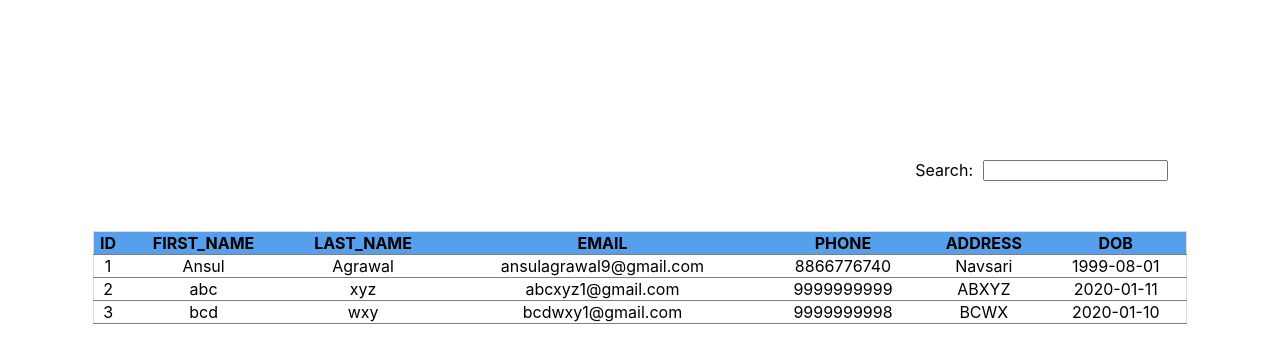
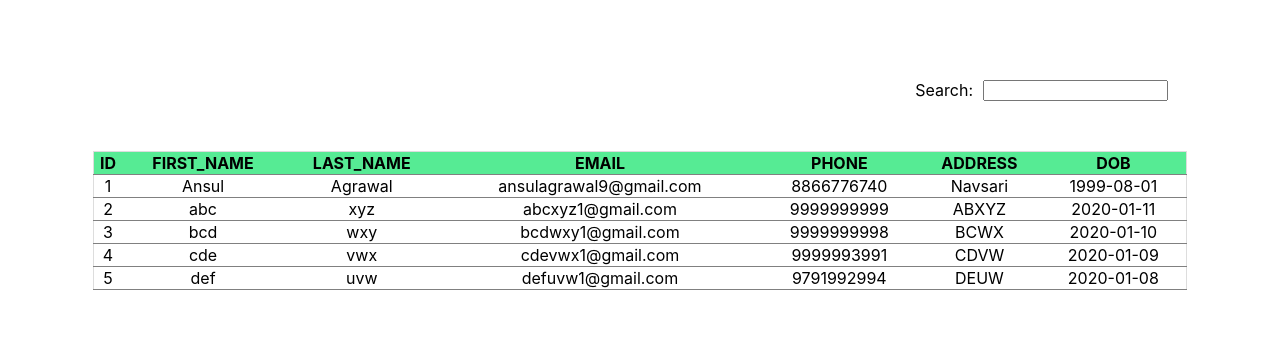
Before and after one commit to ansulagrawal/GA-Training, a React (Create React App) app in the folder frontend/: page /student in a window 1280 px wide. Shown: the top 362 px of the page. Built offline with nearby package versions, Linux system fonts and the light colour scheme.

Commit message:
Day 12 Added Classbased Component

```diff
--- a/frontend/src/App.js
+++ b/frontend/src/App.js
@@ -1,21 +1,24 @@
 import React, { Component } from 'react';
 import Student from './components/Student';
 
-// export class App extends Component {
-//    render() {
-//      return <div className='App'>
-//      </div>;
-//    }
-// }
+export class App extends Component {
+   render() {
+      return (
+         <div className='App'>
+            <Student />
+         </div>
+      );
+   }
+}
 
 // Functional component
 
-const App = () => {
-   return (
-      <div className='App'>
-         <Student />
-      </div>
-   );
-};
+// const App = () => {
+//    return (
+//       <div className='App'>
+//          <Student />
+//       </div>
+//    );
+// };
 
 export default App;
--- a/frontend/src/components/Student.js
+++ b/frontend/src/components/Student.js
@@ -2,7 +2,8 @@ import React, { Component, useState } from 'react';
 import StudentTable from './StudentTable';
 import TableSearch from './TableSearch';
 
-const data = [
+export class Student extends Component {
+   data = [
       {
          id: 1,
          first_name: 'Ansul',
@@ -30,9 +31,27 @@ const data = [
          address: 'BCWX',
          dob: '2020-01-10',
       },
+      {
+         id: 4,
+         first_name: 'cde',
+         last_name: 'vwx',
+         email: 'cdevwx1@gmail.com',
+         phone: 9999993991,
+         address: 'CDVW',
+         dob: '2020-01-09',
+      },
+      {
+         id: 5,
+         first_name: 'def',
+         last_name: 'uvw',
+         email: 'defuvw1@gmail.com',
+         phone: 9791992994,
+         address: 'DEUW',
+         dob: '2020-01-08',
+      },
    ];
 
-const colNames = [
+   colNames = [
       'id',
       'first_name',
       'last_name',
@@ -41,36 +60,111 @@ const colNames = [
       'address',
       'dob',
    ];
-// export class Student extends Component {
-//    render() {
-//       return (
-//          <div>
-//             Student
-//             <TableSearch />
-//             <StudentTable list={data} />
-//          </div>
-//       );
-//    }
-// }
 
-// Functional based component
+   constructor(props) {
+      super(props);
+      this.state = {
+         details: this.data,
+      };
+   }
+   setDetails = (d) => {
+      this.setState({ details: d });
+   };
 
-const Student = () => {
-   const [details, setDetails] = useState(data);
+   render() {
+      let { details } = this.state;
       return (
          <div
             style={{
                display: 'flex',
-            margin: '20vh auto',
+               margin: '10vh auto',
                flexDirection: 'column',
                justifyContent: 'center',
                width: '95%',
             }}
          >
-         <TableSearch data={data} updateList={setDetails} />
-         <StudentTable list={details} colNames={colNames} />
+            <TableSearch data={this.data} updateData={this.setDetails} />
+            <StudentTable list={details} colNames={this.colNames} />
          </div>
       );
-};
+   }
+}
+
+// Functional based component
+// const data = [
+//    {
+//       id: 1,
+//       first_name: 'Ansul',
+//       last_name: 'Agrawal',
+//       email: 'ansulagrawal9@gmail.com',
+//       phone: 8866776740,
+//       address: 'Navsari',
+//       dob: '1999-08-01',
+//    },
+//    {
+//       id: 2,
+//       first_name: 'abc',
+//       last_name: 'xyz',
+//       email: 'abcxyz1@gmail.com',
+//       phone: 9999999999,
+//       address: 'ABXYZ',
+//       dob: '2020-01-11',
+//    },
+//    {
+//       id: 3,
+//       first_name: 'bcd',
+//       last_name: 'wxy',
+//       email: 'bcdwxy1@gmail.com',
+//       phone: 9999999998,
+//       address: 'BCWX',
+//       dob: '2020-01-10',
+//    },
+//    {
+//       id: 4,
+//       first_name: 'cde',
+//       last_name: 'vwx',
+//       email: 'cdevwx1@gmail.com',
+//       phone: 9999993991,
+//       address: 'CDVW',
+//       dob: '2020-01-09',
+//    },
+//    {
+//       id: 5,
+//       first_name: 'def',
+//       last_name: 'uvw',
+//       email: 'defuvw1@gmail.com',
+//       phone: 9791992994,
+//       address: 'DEUW',
+//       dob: '2020-01-08',
+//    },
+// ];
+
+// const colNames = [
+//    'id',
+//    'first_name',
+//    'last_name',
+//    'email',
+//    'phone',
+//    'address',
+//    'dob',
+// ];
+
+// const Student = () => {
+//    const [details, setDetails] = useState(data);
+//    return (
+//       <div
+//          style={{
+//             display: 'flex',
+//             margin: '20vh auto',
+//             flexDirection: 'column',
+//             justifyContent: 'center',
+//             width: '95%',
+//          }}
+//       >
+//          <TableSearch data={data} updateList={setDetails} />
+//          <StudentTable list={details} colNames={colNames} />
+//       </div>
+//    );
+// };
 
 export default Student;
--- a/frontend/src/components/StudentTable.js
+++ b/frontend/src/components/StudentTable.js
@@ -1,17 +1,10 @@
-// import React, { Component } from 'react';
+import React, { Component } from 'react';
 
-// export class StudentTable extends Component {
-//    render() {
-//       return <></>;
-//    }
-// }
-
-// export default StudentTable;
-
-import React from 'react';
-
-const StudentTable = ({ list, colNames, width = '90%', height = 'auto' }) => {
+export class StudentTable extends Component {
+   render() {
+      let { list, colNames, width = '90%', height = 'auto' } = this.props;
       return (
+         <>
             <div style={{ display: 'flex', justifyContent: 'center' }}>
                {list.length > 0 && (
                   <table
@@ -27,7 +20,7 @@ const StudentTable = ({ list, colNames, width = '90%', height = 'auto' }) => {
                   >
                      <thead
                         style={{
-                     backgroundColor: '#569feb',
+                           backgroundColor: '#56eb94',
                            borderBottom: '1px solid gray',
                         }}
                      >
@@ -39,7 +32,10 @@ const StudentTable = ({ list, colNames, width = '90%', height = 'auto' }) => {
                      </thead>
                      <tbody>
                         {Object.values(list).map((student, index) => (
-                     <tr key={index} style={{ borderBottom: '1px solid gray' }}>
+                           <tr
+                              key={index}
+                              style={{ borderBottom: '1px solid gray' }}
+                           >
                               {Object.values(student).map((val, index2) => (
                                  <td key={index2}>{val}</td>
                               ))}
@@ -49,7 +45,52 @@ const StudentTable = ({ list, colNames, width = '90%', height = 'auto' }) => {
                   </table>
                )}
             </div>
+         </>
       );
-};
+   }
+}
+
+// Functional based component
+// const StudentTable = ({ list, colNames, width = '90%', height = 'auto' }) => {
+//    return (
+//       <div style={{ display: 'flex', justifyContent: 'center' }}>
+//          {list.length > 0 && (
+//             <table
+//                cellSpacing='0'
+//                style={{
+//                   width: width,
+//                   height: height,
+//                   padding: '5px 0px',
+//                   border: '1px solid #ddd',
+//                   textAlign: 'center',
+//                   borderCollapse: 'collapse',
+//                }}
+//             >
+//                <thead
+//                   style={{
+//                      backgroundColor: '#56ebb2',
+//                      borderBottom: '1px solid gray',
+//                   }}
+//                >
+//                   <tr>
+//                      {colNames.map((colName, index) => (
+//                         <th key={index}>{colName.toUpperCase()}</th>
+//                      ))}
+//                   </tr>
+//                </thead>
+//                <tbody>
+//                   {Object.values(list).map((student, index) => (
+//                      <tr key={index} style={{ borderBottom: '1px solid gray' }}>
+//                         {Object.values(student).map((val, index2) => (
+//                            <td key={index2}>{val}</td>
+//                         ))}
+//                      </tr>
+//                   ))}
+//                </tbody>
+//             </table>
+//          )}
+//       </div>
+//    );
+// };
 
 export default StudentTable;
--- a/frontend/src/components/TableSearch.js
+++ b/frontend/src/components/TableSearch.js
@@ -1,32 +1,7 @@
 import React, { Component } from 'react';
 
-// export class TableSearch extends Component {
-//    render() {
-//       return (
-//          <>
-//             <div
-//                className='Search'
-//                style={{
-//                   marginBottom: '50px',
-//                   display: 'flex',
-//                   justifyContent: 'flex-end',
-//                }}
-//             >
-//                Search:
-//                <input
-//                   type='text'
-//                   style={{ marginLeft: '10px', marginRight: '10vh' }}
-//                ></input>
-//             </div>
-//          </>
-//       );
-//    }
-// }
-
-// Functional component
-
-const TableSearch = ({ data, updateList }) => {
-   const filterStudent = (students, searchString) => {
+export class TableSearch extends Component {
+   filterStudent = (students, searchString) => {
       return students.filter((obj) => {
          for (let detail in obj) {
             if (
@@ -38,12 +13,14 @@ const TableSearch = ({ data, updateList }) => {
          }
       });
    };
-   const onChange = (e) => {
+   onChange = (e) => {
       const searchString = e.target.value;
-      let result = filterStudent(data, searchString);
-      updateList(result);
+      let result = this.filterStudent(this.props.data, searchString);
+      this.props.updateData(result);
    };
+   render() {
       return (
+         <>
             <div
                className='Search'
                style={{
@@ -56,10 +33,51 @@ const TableSearch = ({ data, updateList }) => {
                <input
                   type='text'
                   style={{ marginLeft: '10px', marginRight: '10vh' }}
-            onChange={onChange}
+                  onChange={this.onChange}
                ></input>
             </div>
+         </>
       );
-};
+   }
+}
+
+// Functional component
+
+// const TableSearch = ({ data, updateList }) => {
+//    const filterStudent = (students, searchString) => {
+//       return students.filter((obj) => {
+//          for (let detail in obj) {
+//             if (
+//                String(obj[detail].toString().toLowerCase()).includes(
+//                   searchString.toLowerCase()
+//                )
+//             )
+//                return true;
+//          }
+//       });
+//    };
+//    const onChange = (e) => {
+//       const searchString = e.target.value;
+//       let result = filterStudent(data, searchString);
+//       updateList(result);
+//    };
+//    return (
+//       <div
+//          className='Search'
+//          style={{
+//             marginBottom: '50px',
+//             display: 'flex',
+//             justifyContent: 'flex-end',
+//          }}
+//       >
+//          Search:
+//          <input
+//             type='text'
+//             style={{ marginLeft: '10px', marginRight: '10vh' }}
+//             onChange={onChange}
+//          ></input>
+//       </div>
+//    );
+// };
 
 export default TableSearch;
```
Lines whose indentation alone changed are shown as unchanged.
